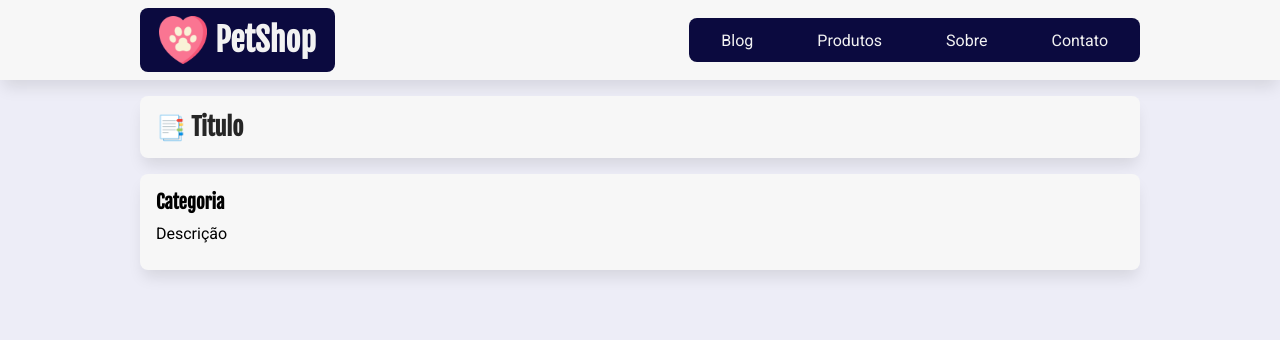
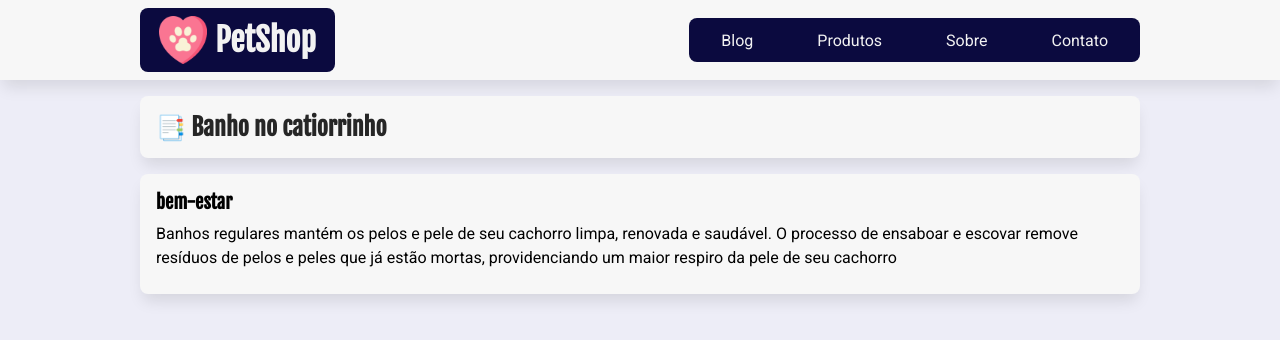
Before and after one commit to kellysabioni/petshop, a Next.js app: page /posts/1 in a window 1280 px wide. Shown: the top 340 px of the page. Built offline with nearby package versions, Linux system fonts and the light colour scheme; data requests are answered from the project's data file.

Commit message:
Resolve desafio Selecionar unico post

```diff
--- a/src/app/posts/[id]/page.tsx
+++ b/src/app/posts/[id]/page.tsx
@@ -1,17 +1,32 @@
 //sr/app/posts/[id]/page.tsx
 import Container from "@/components/Container";
 import styles from "./detalhe-post.module.css";
+import { Post } from "@/types/Post";
 
 type DetalhePostProps = {
-    params: Promise<{id: string}>
+    params: Promise<{ id: string }>;
+};
+
+export default async function DetalhePost({ params }: DetalhePostProps) {
+    const { id } = await params;
+
+    // 2. Faz um novo fetch na API usando o ID recebido
+    const resposta = await fetch(`http://localhost:2112/posts/${id}`, {
+        next: { revalidate: 0 },
+    });
+
+    if (!resposta.ok) {
+        throw new Error("Erro ao buscar o post: " + resposta.statusText);
     }
-export default function DetalhePost({params}:DetalhePostProps) {
+
+    const post: Post = await resposta.json();
+
     return (
-    <article className={styles.conteudo} >
-      <h2>Titulo</h2>
+        <article className={styles.conteudo}>
+            <h2>{post.titulo}</h2>
             <Container>
-        <h3>Categoria</h3>
-        <p>Descrição</p>
+                <h3>{post.categoria}</h3>
+                <p>{post.descricao}</p>
             </Container>
         </article>
     );
```
Lines whose indentation alone changed are shown as unchanged.
